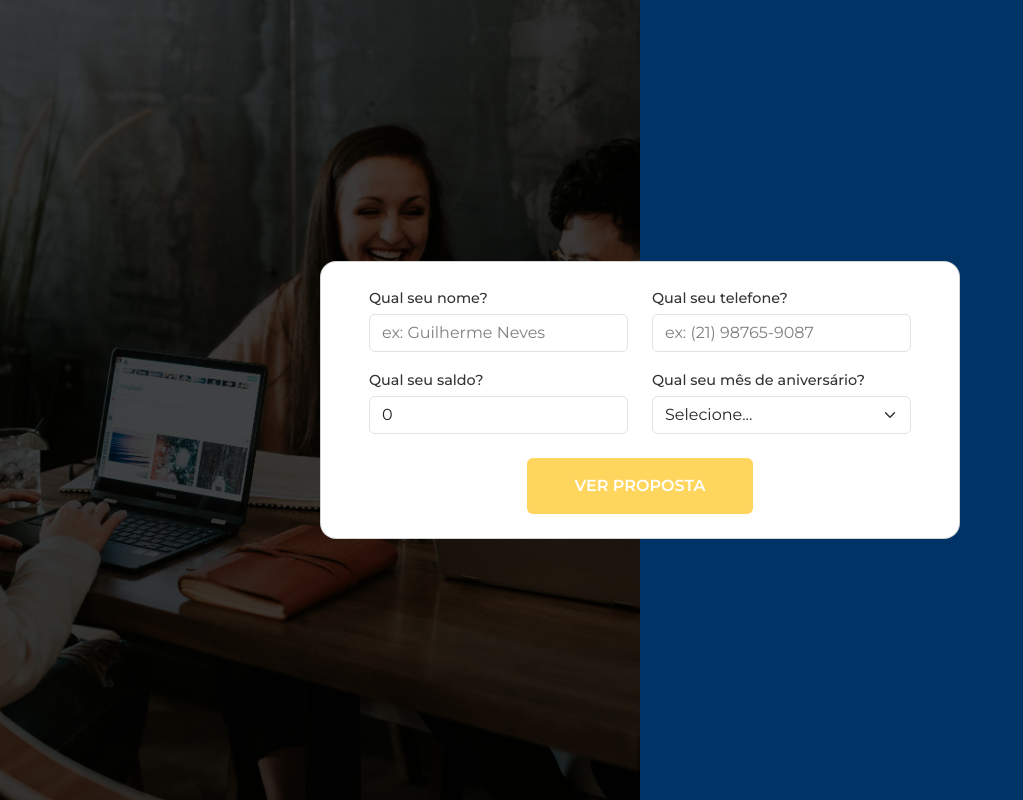
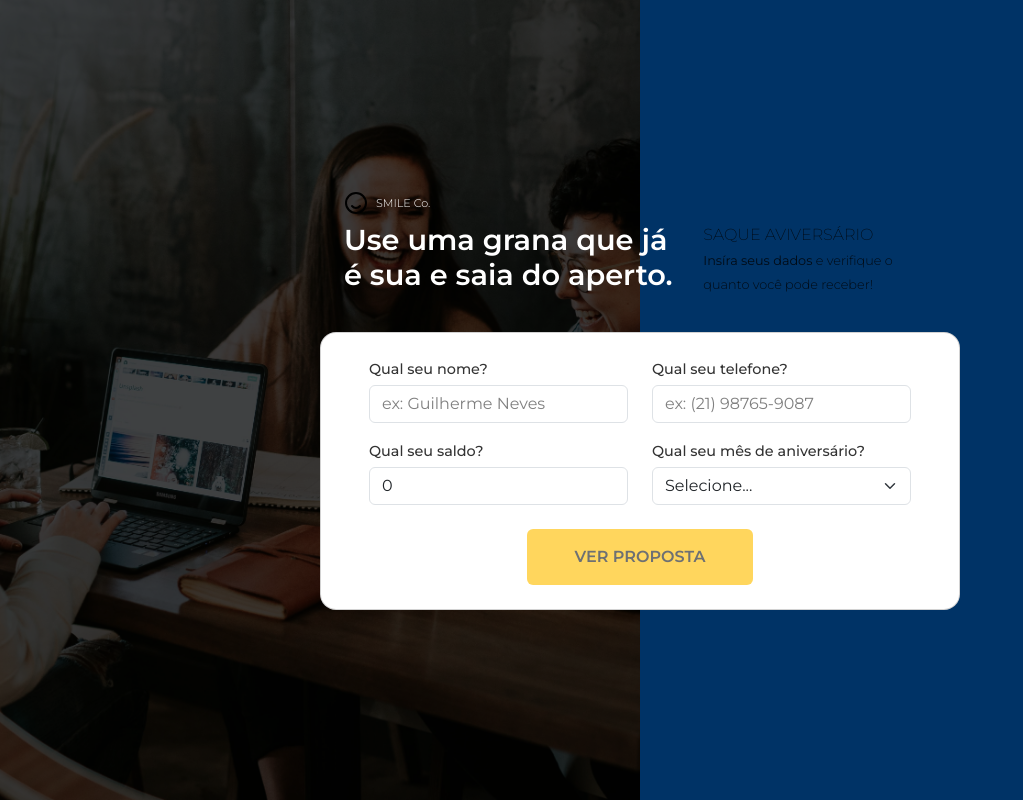
Before and after one commit to Cristiane-Pereira/fgts-anniversary-withdrawal, a Next.js app: page /initial in a window 1280 px wide. Shown: the whole page, without its empty margins (0-1023 px from the left). Built offline with nearby package versions, Linux system fonts and the light colour scheme.

Commit message:
Ajustes no layout

```diff
--- a/src/app/(public)/initial/page.jsx
+++ b/src/app/(public)/initial/page.jsx
@@ -18,6 +18,7 @@ import { useAppContext } from "@/app/contexts";
 
 // Import Utils
 import { validatePhoneNumber } from "@/app/helpers/utils";
+import Container from "@/app/components/Container/Container";
 
 export default function PageInitial() {
   const [isLoading, setIsLoading] = useState(false);
@@ -63,6 +64,7 @@ export default function PageInitial() {
   }, []);
 
   return (
+    <Container title="Use uma grana que já é sua e saia do aperto.">
       <Card>
         <Formik
           initialValues={formData}
@@ -199,5 +201,6 @@ export default function PageInitial() {
           }}
         </Formik>
       </Card>
+    </Container>
   );
 }
--- a/src/app/components/Container/Container.jsx
+++ b/src/app/components/Container/Container.jsx
@@ -4,8 +4,9 @@ import { Row, Col } from "react-bootstrap";
 
 //Imports Image
 import Hero from "../../../assets/images/hero.jpg";
+import Icon from "../../../assets/images/logoIcon.svg";
 
-const Container = ({ children }) => {
+const Container = ({ title, children }) => {
   return (
     <div className="vh-100 d-flex align-items-center justify-content-center">
       <Row className="w-100 h-100">
@@ -30,7 +31,27 @@ const Container = ({ children }) => {
         <Col xs={12} lg={6} className="section-container d-flex align-items-center justify-content-center"></Col>
       </Row>
 
-      <div className="position-absolute w-100 d-flex justify-content-center align-items-center">{children}</div>
+      <div className="position-absolute w-100 d-flex flex-column align-items-center">
+        <div className="w-50 px-lg-4 mb-4">
+          <div className="mb-2">
+            <Image src={Icon} alt="Icon Smile Co" />
+            <span className="text-logo mx-2">SMILE Co.</span>
+          </div>
+
+          <Row>
+            <Col lg="7" className="text-start mb-2">
+              <h1 className="title-primary">{title}</h1>
+            </Col>
+
+            <Col lg="5" className="text-start">
+              <p className="text-uppercase mb-0">Saque Aviversário</p>
+              <span><strong>Insíra seus dados </strong>e verifique o quanto você pode receber!</span>
+            </Col>
+          </Row>
+        </div>
+
+        {children}
+      </div>
     </div>
   )
 }
--- a/src/app/components/CustomCard/CustomCard.jsx
+++ b/src/app/components/CustomCard/CustomCard.jsx
@@ -1,20 +1,15 @@
 import React from "react";
 import { Card, CardBody } from "react-bootstrap";
-
-// Imports Component
-import Container from "../Container/Container";
 
 const CustomCard = ({
   children,
 }) => {
   return (
-    <Container>
-      <Card className="w-50 h-auto bg-link-light rounded-4 py-2 px-lg-4" style={{minWidth: '300px'}}>
-        <CardBody className="mt-0 mx-lg-2">
-          {children}
-        </CardBody>
-      </Card>
-    </Container>
+    <Card className="w-50 h-auto bg-link-light rounded-4 py-2 px-lg-4" style={{minWidth: '300px'}}>
+      <CardBody className="mt-0 mx-lg-2">
+        {children}
+      </CardBody>
+  </Card>
   );
 };
 
--- a/src/assets/styles/globals.css
+++ b/src/assets/styles/globals.css
@@ -2,11 +2,9 @@
    🎨 Color Variables
 ========================== */
 :root {
-  --color-primary: rgba(51, 102, 255, 1);
-  --color-secondary: rgba(51, 187, 102, 1);
+  --color-primary: #FFFFFF;
   --color-black: rgba(0, 0, 0, 1);
   --color-text-light: rgba(0, 0, 0, 0.8);
-  --color-text-white: #fff;
   --bg-blue: #003366;
 
   /* Feedback Colors */
@@ -39,8 +37,8 @@ body {
 ========================== */
 .title-primary {
   color: var(--color-primary);
-  font-weight: 800;
-  font-size: 1.6rem;
+  font-weight: 600;
+  font-size: 1.8rem;
 }
 
 .title-secondary {
@@ -109,6 +107,13 @@ span {
   border-radius: 0.25rem;
 }
 
+/* Text Logo */
+.text-logo {
+  color: var(--color-primary);
+  font-size: 0.7rem;
+  font-weight: 300;
+}
+
 /* ==========================
    🔘 Buttons
 ========================== */
```
Lines whose indentation alone changed are shown as unchanged.
